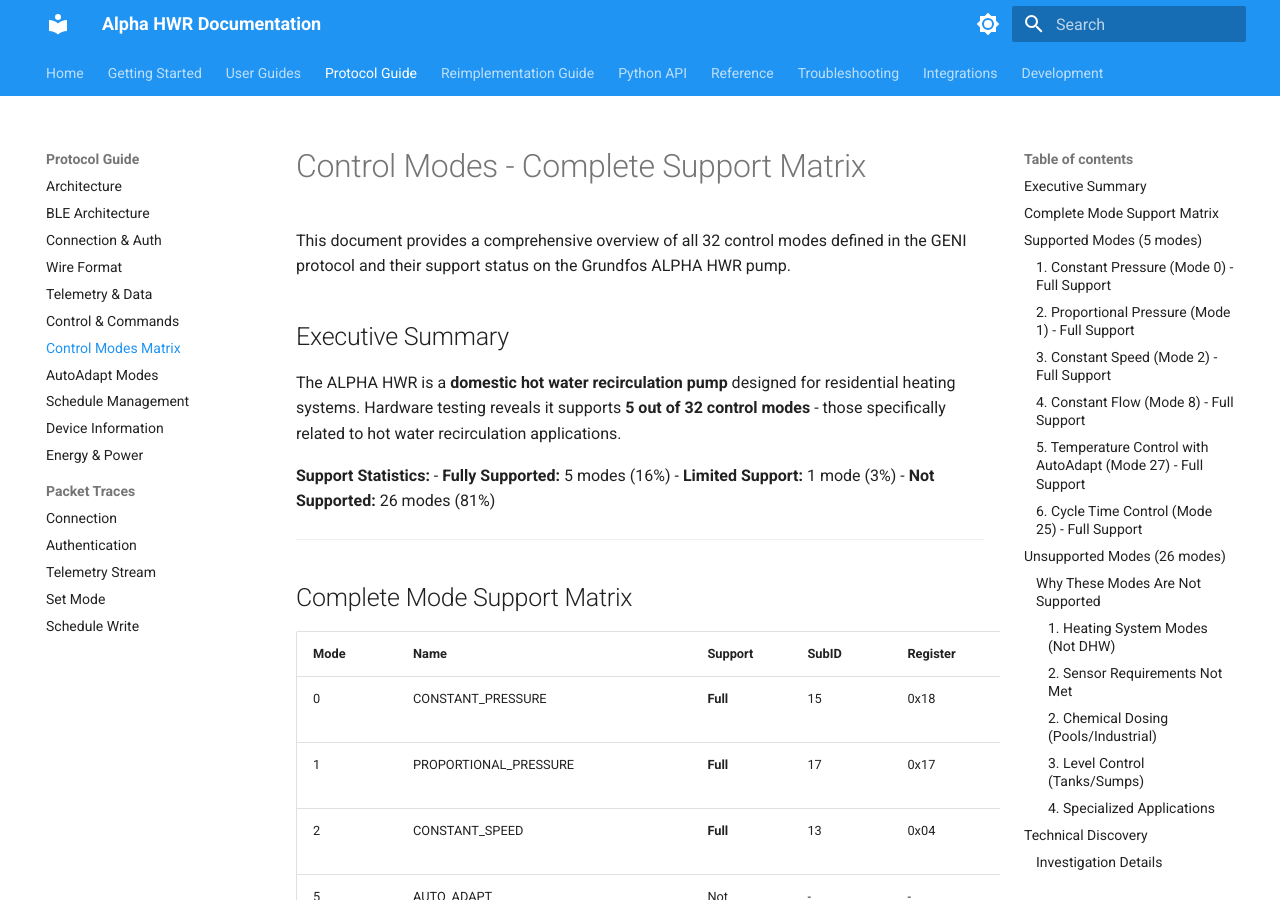
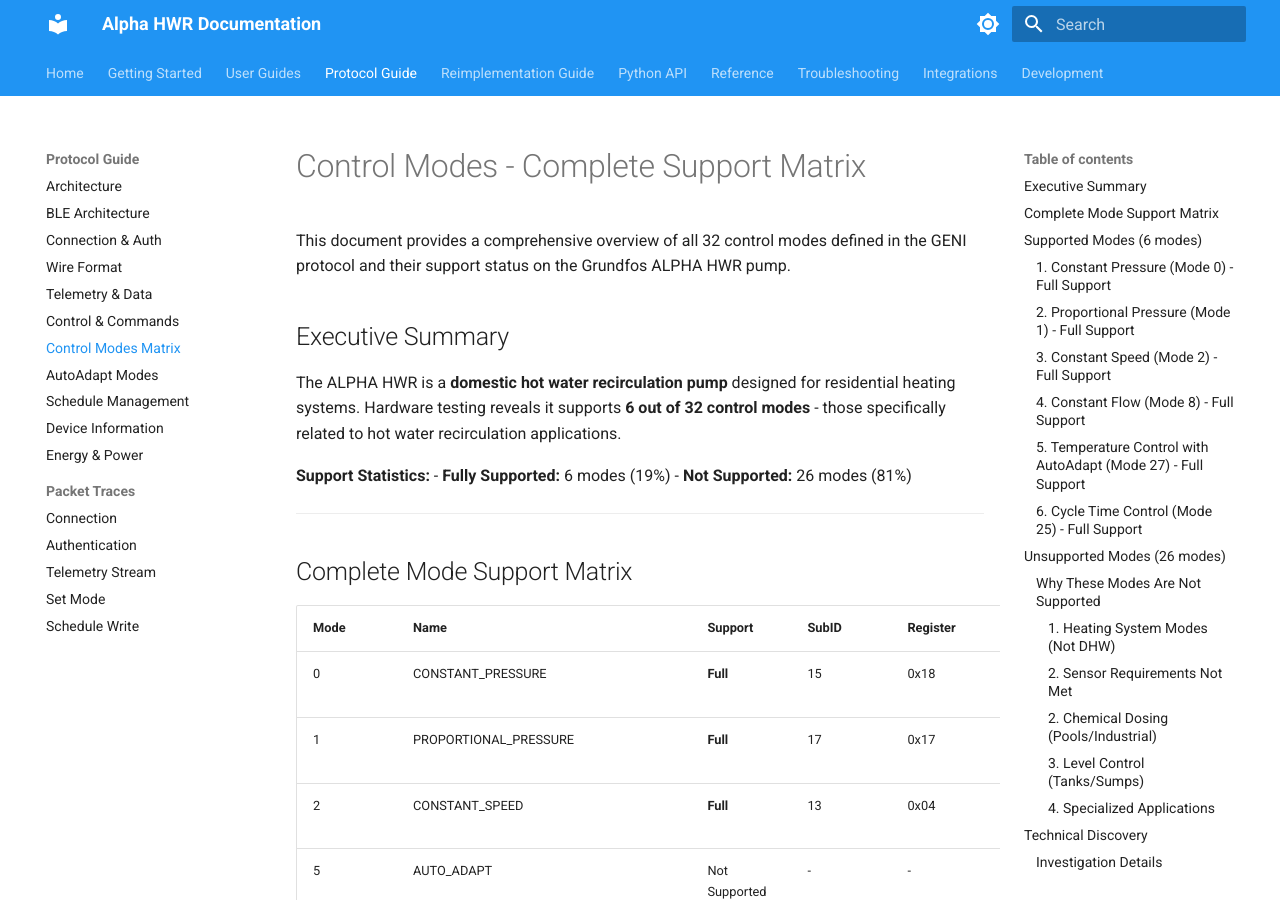
Before and after one commit to eman/alpha-hwr, an MkDocs documentation site: the page built from docs/protocol/control_modes.md, in a window 1280 px wide and 900 px high. Built offline with MkDocs 1.6.1 and Material for MkDocs 9.7.7, drawn with Linux system fonts in a browser that asks for light colours; some of the changed text lies outside the part shown.

Commit message:
docs: correct support statistics and header counts

```diff
--- a/docs/protocol/control_modes.md
+++ b/docs/protocol/control_modes.md
@@ -4,11 +4,10 @@ This document provides a comprehensive overview of all 32 control modes defined
 
 ## Executive Summary
 
-The ALPHA HWR is a **domestic hot water recirculation pump** designed for residential heating systems. Hardware testing reveals it supports **5 out of 32 control modes** - those specifically related to hot water recirculation applications.
+The ALPHA HWR is a **domestic hot water recirculation pump** designed for residential heating systems. Hardware testing reveals it supports **6 out of 32 control modes** - those specifically related to hot water recirculation applications.
 
 **Support Statistics:**
--  **Fully Supported:** 5 modes (16%)
--   **Limited Support:** 1 mode (3%)
+-  **Fully Supported:** 6 modes (19%)
 -  **Not Supported:** 26 modes (81%)
 
 ---
@@ -50,7 +49,7 @@ The ALPHA HWR is a **domestic hot water recirculation pump** designed for reside
 
 ---
 
-## Supported Modes (5 modes)
+## Supported Modes (6 modes)
 
 ### 1. Constant Pressure (Mode 0) -  Full Support
 
```
